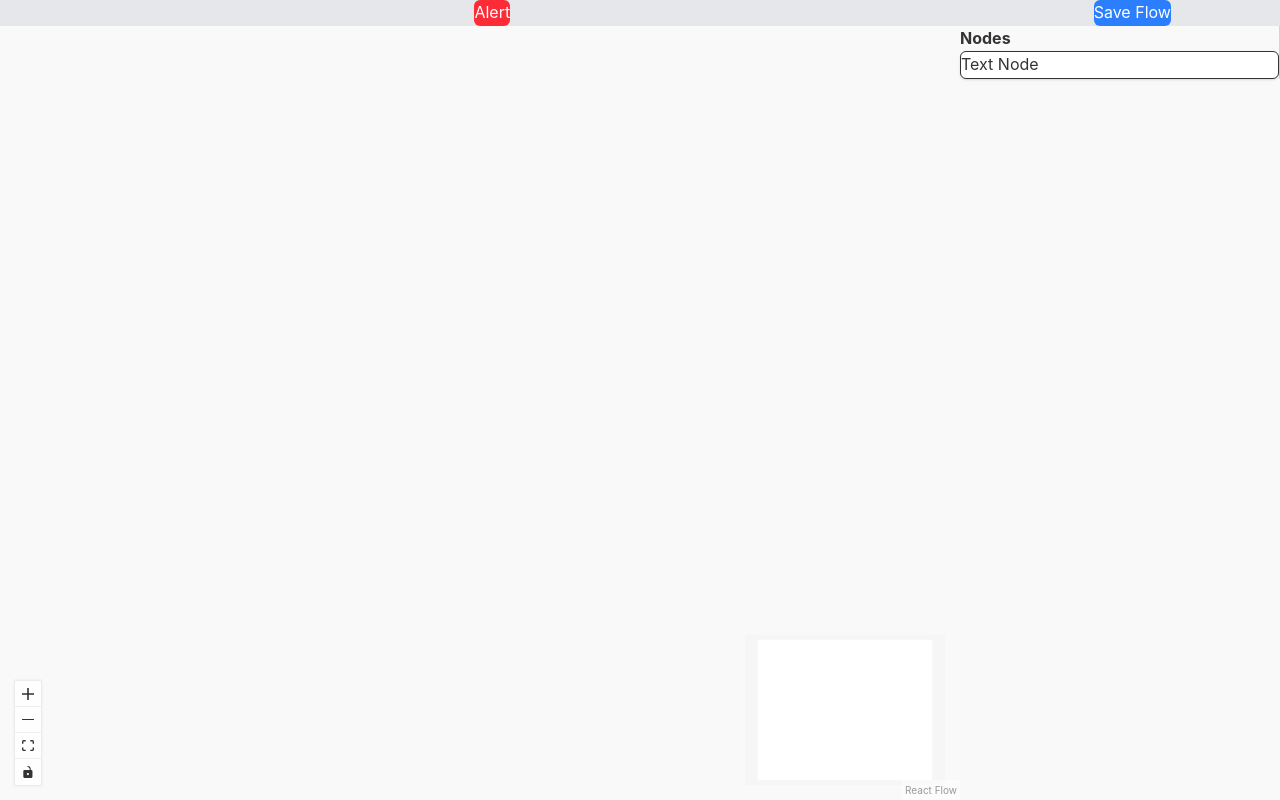
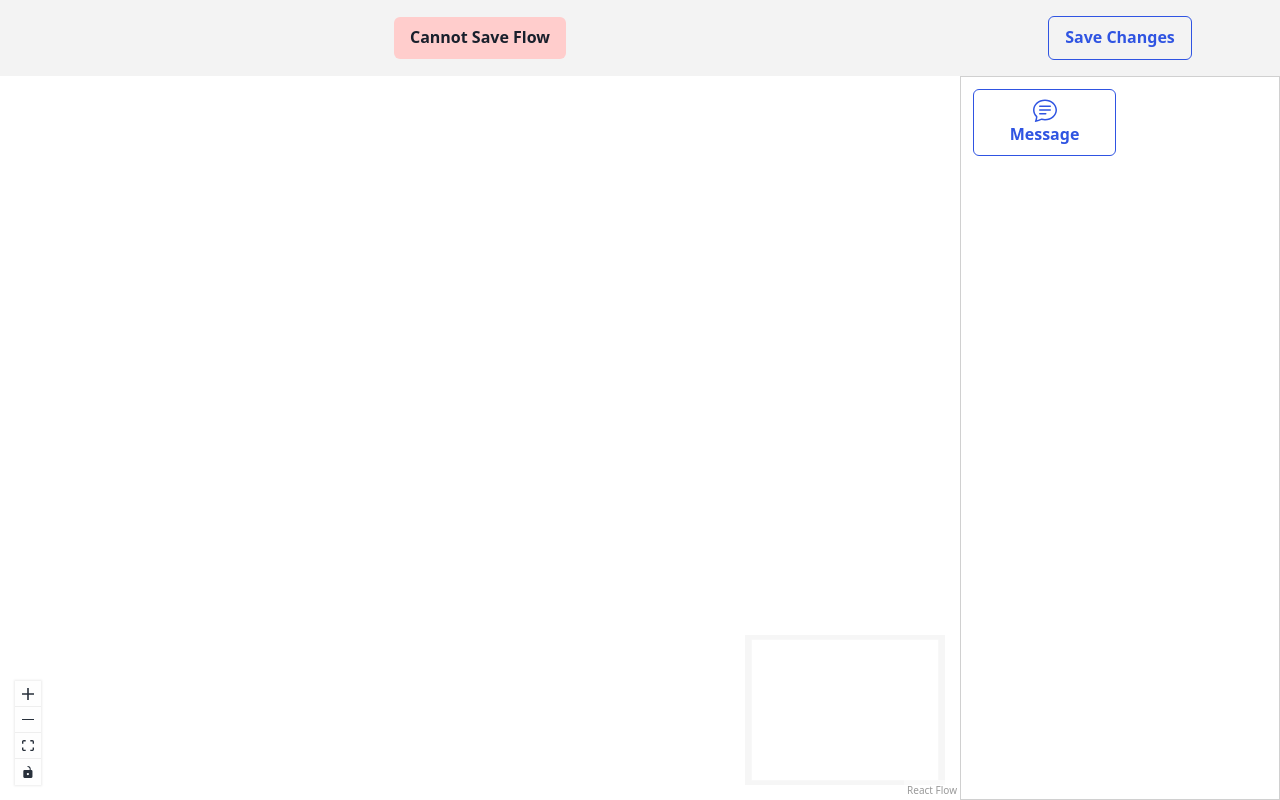
Before and after one commit to Kshitizz04/Chatbot-Flow-Builder, a React (Vite) app: page / in a window 1280 px wide. Built offline with nearby package versions, Linux system fonts and the light colour scheme.

Commit message:
Adds theme, UI upgrades

```diff
--- a/src/components/MainPage.tsx
+++ b/src/components/MainPage.tsx
@@ -26,19 +26,19 @@ const MainPage: React.FC = () => {
     };
 
     return (
-        <div className="flex flex-col h-screen w-screen">
-            <div className="flex justify-end items-center p-4 bg-gray-200">
-                <div className="flex w-full items-center justify-center">
-                    <div className="bg-red-500 text-white p-2 rounded-md">
-                        Alert
+        <div className="flex flex-col h-screen w-screen bg-surface">
+            <div className="flex justify-end items-center py-4 bg-container text-on-container font-bold">
+                <div className="flex flex-1 items-center justify-center">
+                    <div className="bg-error text-on-error py-2 px-4 rounded-md">
+                        Cannot Save Flow
                     </div>
                 </div>
-                <div className="w-96 flex items-center justify-center">
+                <div className="w-1/4 flex items-center justify-center">
                     <button
-                        className="p-2 bg-blue-500 text-white rounded-md"
+                        className="py-2 px-4 border border-accent text-accent rounded-md"
                         onClick={handleSave}
                     >
-                        Save Flow
+                        Save Changes
                     </button>
                 </div>
             </div>
@@ -47,7 +47,7 @@ const MainPage: React.FC = () => {
                 <div className="flex-1">
                     <Canvas />
                 </div>
-                <div className="w-1/4">
+                <div className="w-1/4 border border-outline">
                     {selectedNodeId ? <SettingsPanel /> : <NodesPanel />}
                 </div>
             </div>
--- a/src/components/NodesPanel.tsx
+++ b/src/components/NodesPanel.tsx
@@ -1,4 +1,5 @@
 import React from "react";
+import { BsChatText } from "react-icons/bs";
 
 const NodesPanel = () => {
     const onDragStart = (event: React.DragEvent, nodeType: string) => {
@@ -7,14 +8,14 @@ const NodesPanel = () => {
     };
 
     return (
-        <div className="p-4 border-r border-gray-300">
-            <h3 className="font-bold mb-2">Nodes</h3>
+        <div className="p-3 grid grid-cols-2 gap-2">
             <div
-                onDragStart={(e) => onDragStart(e, "text")}
+                onDragStart={(e) => onDragStart(e, "Text")}
                 draggable
-                className="p-2 border rounded-md bg-white cursor-grab shadow-sm"
+                className="p-2 cursor-grab flex flex-col items-center justify-center text-accent border border-accent rounded-md"
             >
-                Text Node
+                <BsChatText className="text-2xl" />
+                <p className="font-semibold">Message</p>
             </div>
         </div>
     );
--- a/src/components/SettingsPanel.tsx
+++ b/src/components/SettingsPanel.tsx
@@ -1,6 +1,7 @@
 import React from "react";
 import { useFlowContext } from "../context/FlowContext";
 import { useReactFlow } from "@xyflow/react";
+import { MdArrowBack } from "react-icons/md";
 
 const SettingsPanel: React.FC = () => {
     const { selectedNodeId } = useFlowContext();
@@ -10,7 +11,7 @@ const SettingsPanel: React.FC = () => {
 
     if (!node) return <p className="p-4">Select a node to edit settings</p>;
 
-    const onChange = (e: React.ChangeEvent<HTMLInputElement>) => {
+    const onChange = (e: React.ChangeEvent<HTMLTextAreaElement>) => {
         const updatedNodes = getNodes().map((n) =>
             n.id === selectedNodeId ? { ...n, data: { ...n.data, label: e.target.value } } : n
         );
@@ -18,15 +19,22 @@ const SettingsPanel: React.FC = () => {
     };
 
     return (
-        <div className="p-4 border-r border-gray-300">
-            <h3 className="font-bold mb-2">Settings</h3>
-            <input
-                type="text"
-                value={typeof node.data.label === "string" ? node.data.label : ""}
-                onChange={onChange}
-                placeholder="Enter text"
-                className="w-full p-2 border rounded"
-            />
+        <div className="w-full h-full flex flex-col justify-start">
+
+            <div className="w-full p-3 relative border-b border-outline">
+                <p className="font-semibold text-center">Message</p>
+                <MdArrowBack className="absolute left-3 top-1/2 transform -translate-y-1/2" />
+            </div>
+
+            <div className="w-full p-3 border-b border-outline">
+                <p className="text-sm text-gray-500">{node.type}</p>
+                <textarea
+                    value={typeof node.data.label === "string" ? node.data.label : ""}
+                    onChange={(e) => onChange(e)}
+                    placeholder="Type your message here..."
+                    className="w-full p-2 border border-outline rounded"
+                />
+            </div>
         </div>
     );
 };
--- a/src/components/TextNode.tsx
+++ b/src/components/TextNode.tsx
@@ -1,4 +1,6 @@
 import { Handle, Position } from "@xyflow/react";
+import { BiMessageRoundedDetail } from "react-icons/bi";
+import { RiWhatsappFill } from "react-icons/ri";
 
 interface TextNodeProps {
     data: { label: string };
@@ -6,23 +8,28 @@ interface TextNodeProps {
 
 const TextNode = ({ data }: TextNodeProps) => {
     return (
-        <div className="w-96 h-28 bg-gray-100 border border-gray-300 rounded-md p-4 flex flex-col">
+        <div className="w-64 h-24 bg-gray-100 shadow-md shadow-outline rounded-md flex flex-col">
             <Handle
                 type="target"
                 position={Position.Left}
                 onConnect={(params) => console.log('handle onConnect', params)}
                 isConnectable={true}
+                style={{ width: 10, height: 10, border: '2px solid #ffffff' }}
             />
-            <div className="w-full rounded-t-md bg-gray-200 p-2 text-center">
-                Send Message
+            <div className="w-full flex justify-between items-center rounded-t-md bg-tertiary text-on-tertiary p-2 text-center">
+                <div className="flex items-center gap-2">
+                    <BiMessageRoundedDetail className="text-lg" />
+                    <p className="font-semibold text-sm">Send Message</p>
+                </div>
+                <RiWhatsappFill className="text-lg bg-white p-1 rounded-full aspect-square text-green-500" />
             </div>
-            <div className="flex-1 min-h-0 overflow-y-auto">
-                <p>{data.label}</p>
+            <div className="flex-1 min-h-0 overflow-y-auto p-2">
+                <p className="text-xs">{data.label}</p>
             </div>
             <Handle
                 type="source"
                 position={Position.Right}
-                isConnectable={true}
+                style={{ width: 10, height: 10, border: '2px solid #ffffff' }}
             />
         </div>
     );
--- a/src/index.css
+++ b/src/index.css
@@ -1,19 +1,41 @@
 @import "tailwindcss";
+
+@theme {
+	--color-surface:#ffffff;
+	--color-container:#f3f3f3;
+	--color-tertiary:#abefe4;
+	--color-on-surface:#28303b;
+	--color-on-tertiary:#19202c;
+	--color-outline:#d0d0d0;
+	--color-accent:#2f54e2;
+	--color-error:#ffcdcc;
+	--color-on-error:#19202c;
+}
+
+/* Dark theme no implementation yet */
+@layer theme{
+	.dark{
+		--color-surface:#ffffff;
+		--color-container:#f3f3f3;
+		--color-tertiary:#abefe4;
+		--color-on-surface:#28303b;
+		--color-on-tertiary:#19202c;
+		--color-outline:#d0d0d0;
+		--color-accent:#2f54e2;
+		--color-error:#ffcdcc;
+		--color-on-error:#19202c;
+	}
+}
 
 /* AI generated defauls , will change later */
 * {
-	margin: 0;
-	padding: 0;
 	box-sizing: border-box;
+	user-select: none;
+	outline: none;
 }
 
 html, body {
-	height: 100%;
-	width: 100%;
-	font-family: -apple-system, BlinkMacSystemFont, 'Segoe UI', Roboto, Oxygen,
-		Ubuntu, Cantarell, 'Open Sans', 'Helvetica Neue', sans-serif;
-	background-color: #f9f9f9; /* Light background */
-	color: #333; /* Default text color */
+	color: var(--color-on-surface);
 	line-height: 1.6;
 	-webkit-font-smoothing: antialiased;
 	-moz-osx-font-smoothing: grayscale;
--- a/src/types/reactflowNodeTypes.ts
+++ b/src/types/reactflowNodeTypes.ts
@@ -1,5 +1,5 @@
 import TextNode from "../components/TextNode";
 
 export const nodeTypes = {
-    text: TextNode,
+    Text: TextNode,
 }
```
